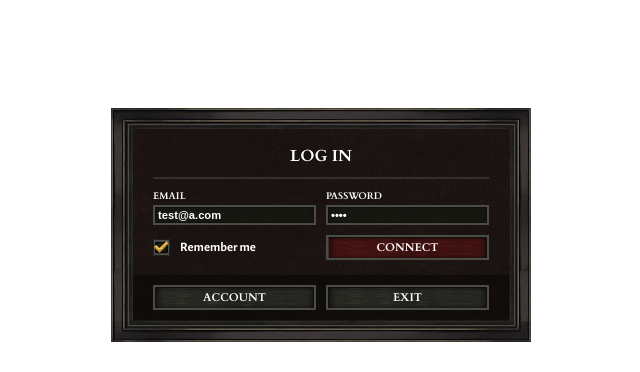
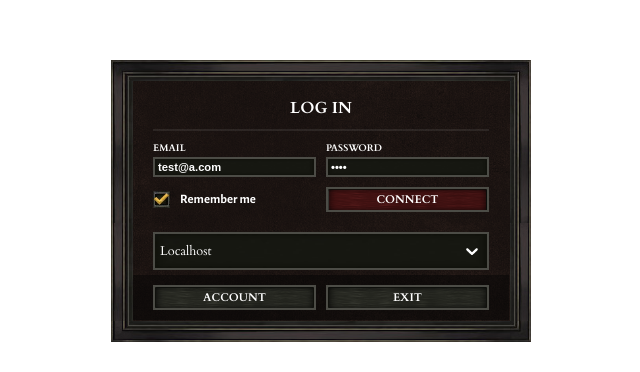
Before and after one commit to matiascalegaris/ao-ui, a React (Create React App) app: page / in a window 1280 px wide. Shown: the part 428-800 px from the top of the page, without its empty margins (319-959 px from the left). Built offline with nearby package versions, Linux system fonts and the light colour scheme.

Commit message:
add server environment selection

```diff
--- a/package.json
+++ b/package.json
@@ -11,9 +11,11 @@
     "i18next": "^22.0.6",
     "react": "^18.2.0",
     "react-dom": "^18.2.0",
+    "react-dropdown": "^1.11.0",
     "react-i18next": "^12.0.0",
     "react-redux": "^8.0.5",
     "react-scripts": "5.0.1",
+    "react-select": "^5.7.0",
     "sass": "^1.56.1",
     "web-vitals": "^2.1.4"
   },
--- a/public/index.html
+++ b/public/index.html
@@ -2,7 +2,6 @@
 <html lang="en">
   <head>
     <meta charset="utf-8" />
-    <link rel="icon" href="%PUBLIC_URL%/favicon.ico" />
     <meta name="viewport" content="width=device-width, initial-scale=1" />
     <meta name="theme-color" content="#000000" />
     <meta
--- a/src/Api/Api.js
+++ b/src/Api/Api.js
@@ -30,8 +30,8 @@ if (process.env.NODE_ENV === 'development') {
     },
     ValidateCode: (email, code) => {
     },
-    ValidatePrevCode: code => {
-
+    SetHost: (environment) => {
+      console.log('set server: ' + environment);
     }
   }
 }
--- a/src/Components/Dialogs/login/login.jsx
+++ b/src/Components/Dialogs/login/login.jsx
@@ -8,10 +8,17 @@ import AoCheckbox from "../../Common/ao-checkbox/ao-checkbox";
 import { useDispatch } from 'react-redux';
 import { setActiveDialog, displayLoadingText } from '../../../redux/UIFlowSlice'
 import { ValidateEmail, ValidatePassword } from "../../../Tools/Utils";
+import Select from 'react-select';
 
+const ServerOptions = [
+  { value: 'Localhost', label: 'Localhost'},
+  { value: 'LocalHostPymmo', label: 'LocalHostPymmo'},
+  { value: 'Staging', label: 'Staging'},
+  { value: 'Production', label: 'Production'}
+]
 export default function LogIn() {
-  const [userCredentials, setCredentials] = useState({email:'', password:'', storeCredentials:false});
-  const {email, password, storeCredentials } = userCredentials;
+  const [userCredentials, setCredentials] = useState({email:'', password:'', storeCredentials:false, serverOption: ServerOptions[0]});
+  const {email, password, storeCredentials, serverOption } = userCredentials;
   const { t } = useTranslation();
   const dispatch = useDispatch()
   useEffect(() => {
@@ -23,6 +30,7 @@ export default function LogIn() {
         email: credentials.user,
         password: credentials.password});
     }
+    window.parent.BabelUI.SetHost(serverOption.value)
   },[]);
   const handleChange = event => {
     const { value, name } = event.target;
@@ -40,6 +48,13 @@ export default function LogIn() {
     event.preventDefault();
     dispatch(displayLoadingText(t('connecting-to-server')))
     window.parent.BabelUI.Login(email, password, storeCredentials);
+  }
+
+  const SelectServer = event => {
+    setCredentials({ ...userCredentials,
+      serverOption: event,
+    });
+    window.parent.BabelUI.SetHost(event.value)
   }
 
   const DoClose = event => {
@@ -68,6 +83,7 @@ export default function LogIn() {
           <AoCheckbox label={t('Remember me')} name="storeCredentials" styles='split-area right-padding' handleChange={rememberLogin} state={storeCredentials} />
           <AoButton caption='connect' styles='split-area' isRed={true} disabled={!enableLogin}  onClick={ DoLogin }/>
       </div>
+      <Select unstyled className="server-selector" classNamePrefix='selector-prop' options={ServerOptions} value={serverOption} onChange={SelectServer}  />
       <div className='bottom-line'>
         <AoButton caption='account' styles='split-area' onClick={ updateDialog }/>
         <span className="horizontal-gap10"></span>
--- a/src/Components/Dialogs/login/login.scss
+++ b/src/Components/Dialogs/login/login.scss
@@ -1,7 +1,7 @@
 .login-header {
   text-align: center;
   font-weight: 900;
-  border-bottom: #4443438f 2px solid;
+  border-bottom: #ffffff14 2px solid;
   margin: 5px 20px 10px;
   padding: 10px 20px;
   font-size: 1rem;
@@ -31,6 +31,28 @@
     grid-row: 1;
   }
 }
+.server-selector {
+  flex-grow: 1;
+}
+
+  .selector-prop__control {
+    background-repeat: no-repeat;
+    background-size: 100% 100%;
+    border: 2px solid #494943;
+    background-image: url(../../../assets/background.png);
+    margin: 5px 20px;
+    padding: 0px 5px;
+    color: white;
+    &:hover {
+      border: none;
+    }
+  }
+  .selector-prop__value-container {
+    &:focus-visible {
+      border: none;
+    }
+  }
+
 .bottom-line {
   margin: 0;
   background-color: rgba(0, 0, 0, 0.5);
```
Also changed, not shown: 1 other file (tests, documents, lock files or other folders).
